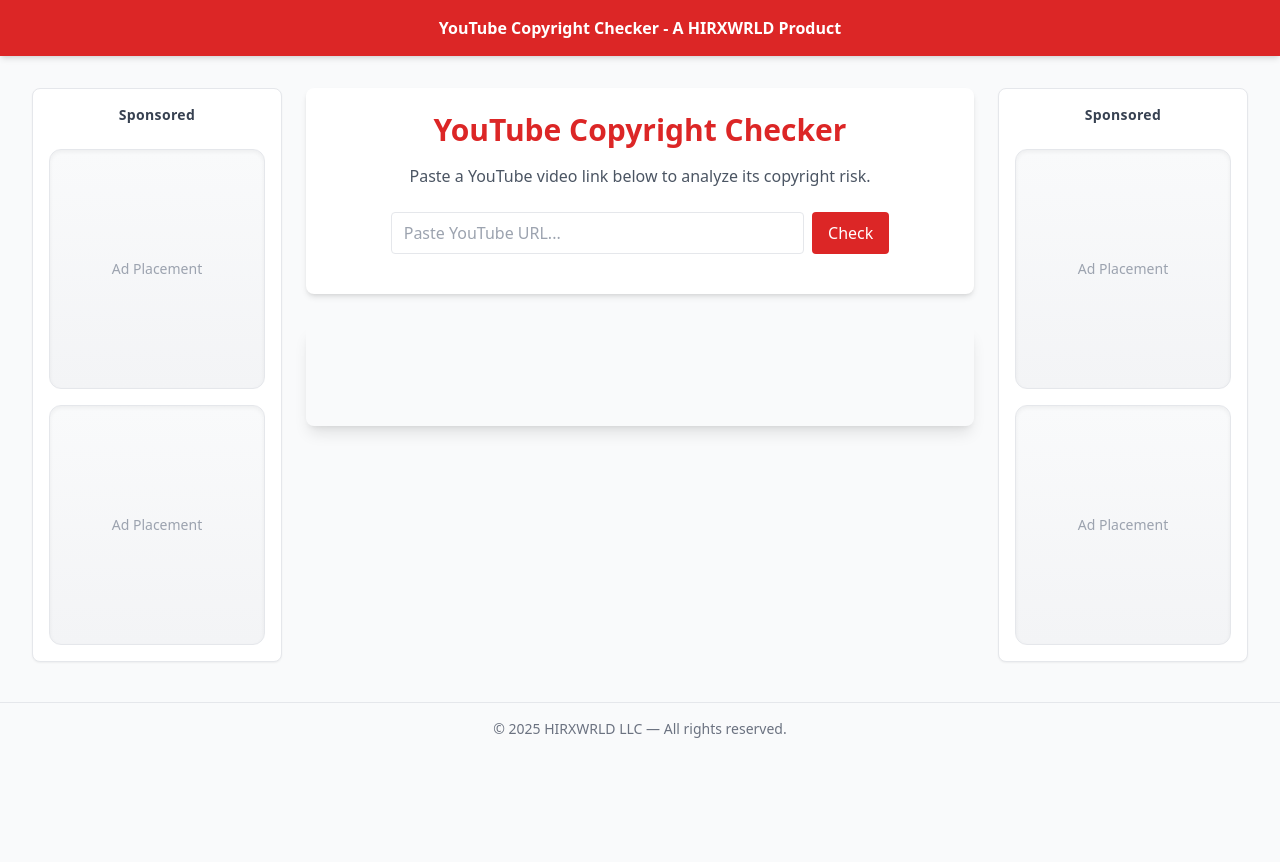
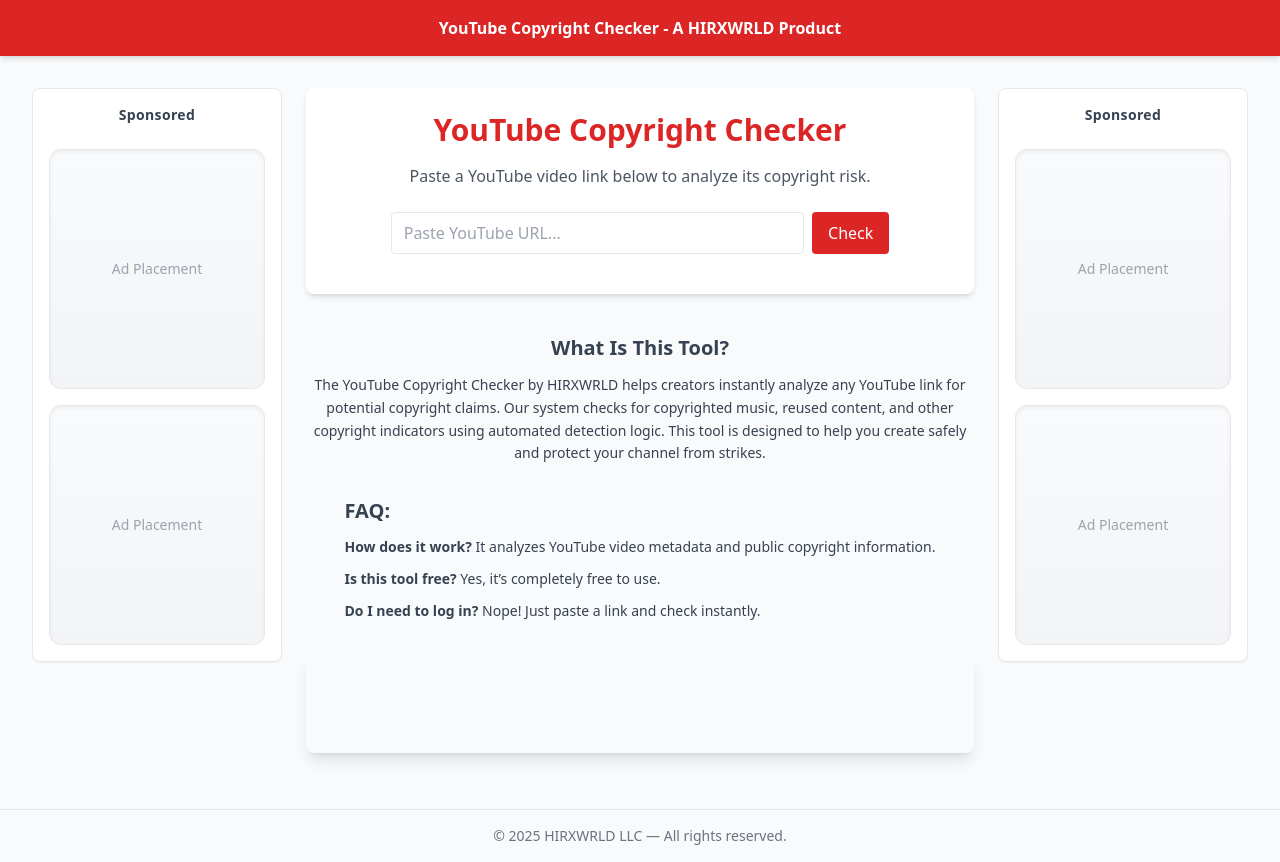
Before and after one commit to T-Sukihiro-T/youtube-copyright-checker, a Next.js app: page / in a window 1280 px wide. Before the commit the page ends 800 px from the top, so only its background shows below. Built offline with nearby package versions, Linux system fonts and the light colour scheme.

Commit message:
Adding about information

```diff
--- a/app/page.js
+++ b/app/page.js
@@ -68,6 +68,27 @@
           {data && <ResultCard data={data} />}
         </div>
 
+        {/* about section */}
+        <section className="mt-10 text-gray-700 max-w-2xl mx-auto text-center">
+          <h2 className="text-xl font-semibold mb-3">What Is This Tool?</h2>
+          <p className="text-sm leading-relaxed">
+            The YouTube Copyright Checker by HIRXWRLD helps creators instantly analyze
+            any YouTube link for potential copyright claims. Our system checks for
+            copyrighted music, reused content, and other copyright indicators using
+            automated detection logic. This tool is designed to help you create safely
+            and protect your channel from strikes.
+          </p>
+        </section>
+
+        <section className="mt-8 max-w-2xl mx-auto text-gray-700">
+          <h2 className="text-xl font-semibold mb-3">FAQ: </h2>
+          <div className="space-y-3 text-sm">
+            <p><strong>How does it work?</strong> It analyzes YouTube video metadata and public copyright information.</p>
+            <p><strong>Is this tool free?</strong> Yes, it’s completely free to use.</p>
+            <p><strong>Do I need to log in?</strong> Nope! Just paste a link and check instantly.</p>
+          </div>
+        </section>
+
         {/* Banner Sidebar */}
         <AdBanner />
       </div>
```
